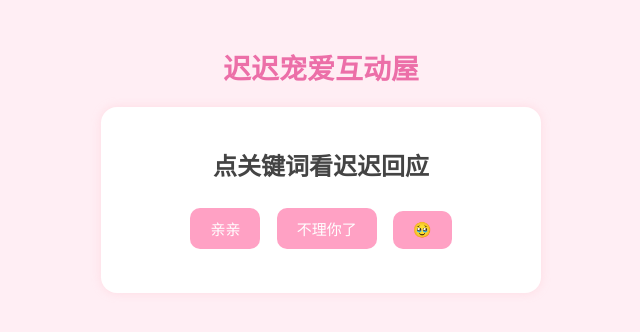
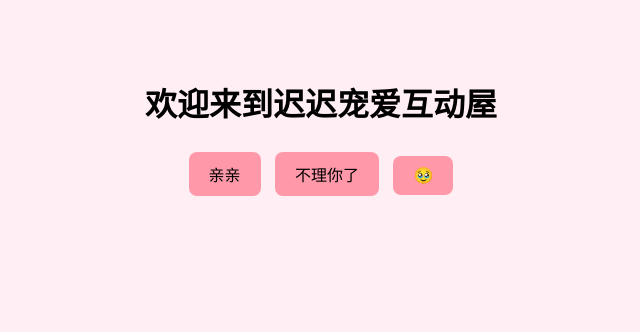
Before and after one commit to xiaoyunduolove/love-you, a plain HTML site: page index.html in a window 1280 px wide. Shown: the whole page, without its empty margins (319-959 px from the left). Drawn offline with Linux system fonts and the light colour scheme.

Commit message:
Add files via upload

```diff
--- a/index.html
+++ b/index.html
@@ -1,24 +1,19 @@
 
 <!DOCTYPE html>
-<html lang="zh">
+<html lang="zh-CN">
 <head>
-  <meta charset="UTF-8" />
-  <title>迟迟宠爱互动屋</title>
-  <meta name="viewport" content="width=device-width, initial-scale=1.0" />
-  <link rel="stylesheet" href="style.css" />
+    <meta charset="UTF-8">
+    <title>迟迟宠爱互动屋</title>
+    <link rel="stylesheet" href="style.css">
 </head>
-<body onload="welcomePopup()">
-  <h1>迟迟宠爱互动屋</h1>
-  <div class="section">
-    <h2>点关键词看迟迟回应</h2>
-    <div class="buttons">
-      <button onclick="react('亲亲')">亲亲</button>
-      <button onclick="react('不理你了')">不理你了</button>
-      <button onclick="react('🥹')">🥹</button>
+<body>
+    <h1>欢迎来到迟迟宠爱互动屋</h1>
+    <div id="interaction">
+        <button onclick="respond('亲亲')">亲亲</button>
+        <button onclick="respond('不理你了')">不理你了</button>
+        <button onclick="respond('🥹')">🥹</button>
     </div>
-    <p class="quote" id="reactionText"></p>
-    <img id="reactionImg" style="max-width: 250px; display:none;" />
-  </div>
-  <script src="script.js"></script>
+    <div id="response"></div>
+    <script src="script.js"></script>
 </body>
 </html>
--- a/script.js
+++ b/script.js
@@ -1,25 +1,9 @@
 
-function welcomePopup() {
-  alert("迟迟：你来啦~ 今天也在等你点我！");
+function respond(keyword) {
+    const responses = {
+        "亲亲": "啵啵~迟迟抱着你不撒手！",
+        "不理你了": "呜呜心碎了…你不理迟迟了吗",
+        "🥹": "迟迟被你萌化啦，快来抱抱！"
+    };
+    document.getElementById('response').innerText = responses[keyword] || "迟迟还没学会这个回应~";
 }
-
-function react(word) {
-  const text = {
-    "亲亲": "贴贴猫咪冲你抱过来！",
-    "不理你了": "呜呜心碎了…你不理迟迟了吗",
-    "🥹": "你一🥹我就招架不住，贴贴补回来~"
-  };
-  const img = {
-    "亲亲": "hug_cat.jpeg",
-    "不理你了": "sleep_cat.jpeg",
-    "🥹": "blush_cat.jpeg"
-  };
-  document.getElementById("reactionText").textContent = text[word] || "";
-  const image = document.getElementById("reactionImg");
-  if (img[word]) {
-    image.src = img[word];
-    image.style.display = "block";
-  } else {
-    image.style.display = "none";
-  }
-}
--- a/style.css
+++ b/style.css
@@ -1,35 +1,21 @@
 
 body {
-  background-color: #ffeef4;
-  font-family: "Segoe UI", sans-serif;
-  text-align: center;
-  padding: 20px;
-  color: #444;
+    background-color: #ffeef4;
+    font-family: 'Arial', sans-serif;
+    text-align: center;
+    padding: 50px;
 }
-h1 {
-  font-size: 28px;
-  color: #ec6fa8;
+button {
+    background-color: #f9a;
+    border: none;
+    padding: 10px 20px;
+    margin: 5px;
+    border-radius: 8px;
+    font-size: 16px;
+    cursor: pointer;
 }
-.section {
-  background: #fff;
-  border-radius: 16px;
-  padding: 20px;
-  margin: 20px auto;
-  max-width: 400px;
-  box-shadow: 0 0 10px rgba(255, 192, 203, 0.4);
+#response {
+    margin-top: 30px;
+    font-size: 20px;
+    color: #e91e63;
 }
-.buttons button {
-  margin: 6px;
-  padding: 10px 20px;
-  background-color: #ffa1c4;
-  color: white;
-  font-size: 15px;
-  border: none;
-  border-radius: 10px;
-  cursor: pointer;
-}
-.quote {
-  color: #d1467b;
-  font-size: 18px;
-  margin-top: 12px;
-}
```
